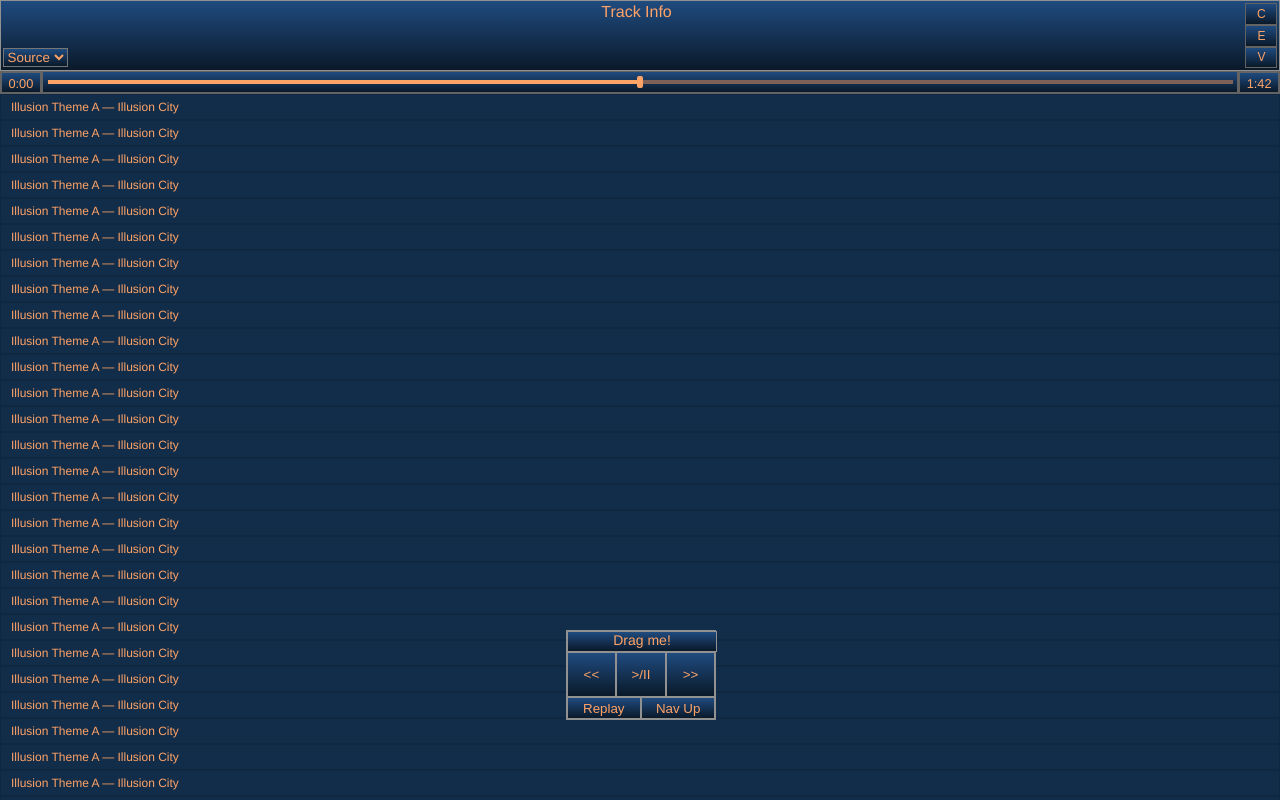
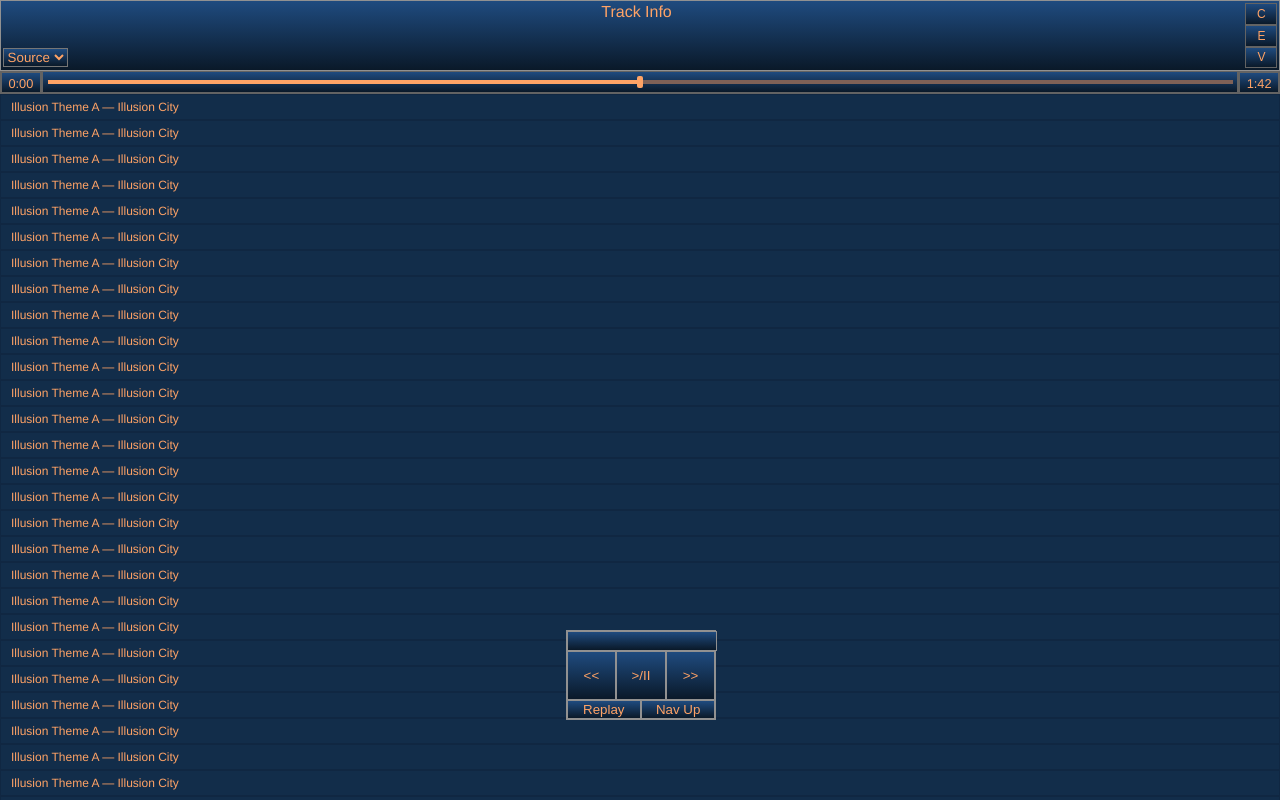
Before and after one commit to KrisAirdancer/vidya-clone, a React (Create React App) app in the folder vidya-frontend/: page / in a window 1280 px wide. Built offline with nearby package versions, Linux system fonts and the light colour scheme.

Commit message:
Continued styling control box.

```diff
--- a/vidya-frontend/public/styles.css
+++ b/vidya-frontend/public/styles.css
@@ -210,15 +210,22 @@ input[type="range"]::-webkit-slider-thumb {
 }
 
 /* TODO: The border on the control box and its buttons will need to have the same fade effect as the original Vidya player (same as the navbar) */
-.control-box-row {
-    text-align: center;
+.control-box-first-row {
     flex-grow: 1;
     font-size: 14px;
+    min-height: 1.1rem;
 }
 
 .control-box-second-row {
     text-align: center;
     flex-grow: 10;
+    min-height: 2.1rem;
+}
+
+.control-box-third-row {
+    text-align: center;
+    flex-grow: 10;
+    min-height: 1.1rem;
 }
 
 .control-box-element {
@@ -227,6 +234,11 @@ input[type="range"]::-webkit-slider-thumb {
     background-image: linear-gradient(var(--fade-light), var(--fade-dark));
     border: 0.5px solid var(--top-level-border);
     cursor: pointer;
+    text-align: center;
+}
+
+.control-box-element:hover {
+    color: var(--site-light-blue);
 }
 
 /**** Flexbox Containers *****/
--- a/vidya-frontend/src/ControlBox.js
+++ b/vidya-frontend/src/ControlBox.js
@@ -4,7 +4,7 @@ export default function ControlBox() {
   return (
     <div id='control-box-flex-container' className='control-box'>
 
-      <div className='control-box-row control-box-element'>Drag me!</div>
+      <div className='control-box-first-row control-box-element'></div>
 
       <div id='control-box-row-two-flex-container' className='control-box-second-row'>
         <button className='control-box-element'>&lt;&lt;</button>
```
